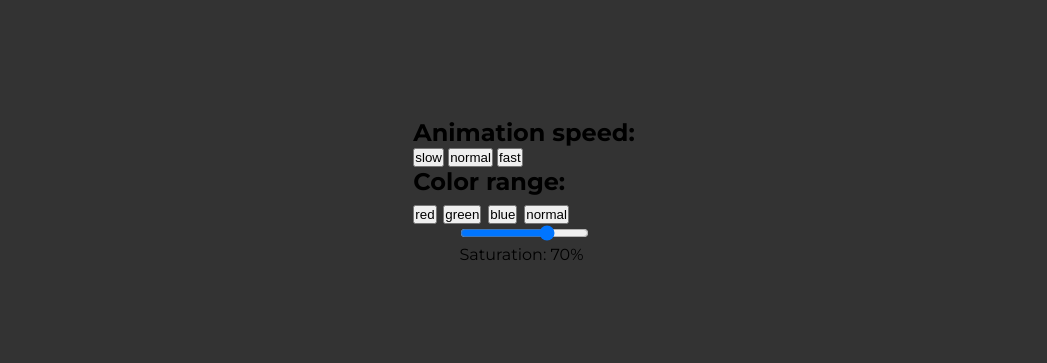
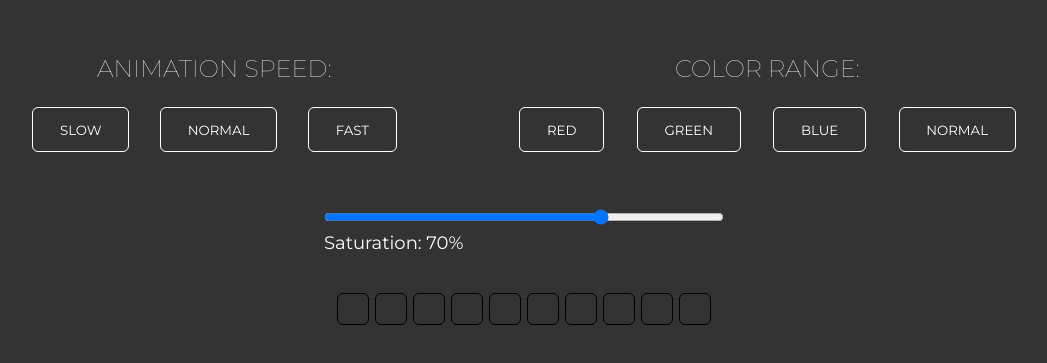
Before and after one commit to TomekWojak/repository-to-learn, a plain HTML site: page Js-projects/03Color-board/index.html in a window 1280 px wide. Shown: the part 209-572 px from the top of the page, without its empty margins (116-1163 px from the left). Drawn offline with Linux system fonts and the light colour scheme.

Commit message:
finished board css

```diff
--- a/Js-projects/03Color-board/index.html
+++ b/Js-projects/03Color-board/index.html
@@ -36,7 +36,18 @@
         <p>Saturation: <span class="slider-info">70</span>%</p>
     </div>
 
-    <div class="box"></div>
+    <div class="box">
+        <div class="square"></div>
+        <div class="square"></div>
+        <div class="square"></div>
+        <div class="square"></div>
+        <div class="square"></div>
+        <div class="square"></div>
+        <div class="square"></div>
+        <div class="square"></div>
+        <div class="square"></div>
+        <div class="square"></div>
+    </div>
 </body>
 
 </html>
--- a/Js-projects/03Color-board/sass/style.scss
+++ b/Js-projects/03Color-board/sass/style.scss
@@ -13,3 +13,70 @@ body {
 	font-family: "Montserrat", sans-serif;
 	background-color: #333;
 }
+
+h2 {
+	margin-block-end: 1em;
+	color: #fff;
+	text-align: center;
+	font-weight: lighter;
+	text-transform: uppercase;
+}
+
+.buttons {
+	display: flex;
+	justify-content: space-between;
+	margin-block-end: 2em;
+
+	&__group {
+		margin: 0 3em;
+	}
+	&__btn {
+		padding: 1em 2em;
+		margin: 0 1em;
+		text-transform: uppercase;
+		font-family: inherit;
+		border: 1px solid #fff;
+		color: #fff;
+		background: none;
+		border-radius: 6px;
+		cursor: pointer;
+		transition: color 0.3s, background-color 0.3s;
+
+		&:hover {
+			color: #000;
+			background-color: #fff;
+		}
+	}
+}
+
+.slider-box {
+	margin-block-end: 2em;
+	color: #fff;
+	font-size: 18px;
+}
+#slider {
+	margin-block-end: 0.5em;
+	width: 400px;
+}
+
+.box {
+	width: min(100%, 1000px);
+	display: flex;
+	align-items: center;
+	justify-content: center;
+	flex-wrap: wrap;
+}
+
+.square {
+	margin: 3px;
+	border: 1px solid #000;
+	width: 32px;
+	height: 32px;
+	border-radius: 6px;
+	transition-property: background-color;
+	transition-duration: 3s;
+
+	&:hover {
+		transition-duration: 0s !important;
+	}
+}
```
Also changed, not shown: css/style.css, 1 other file.
